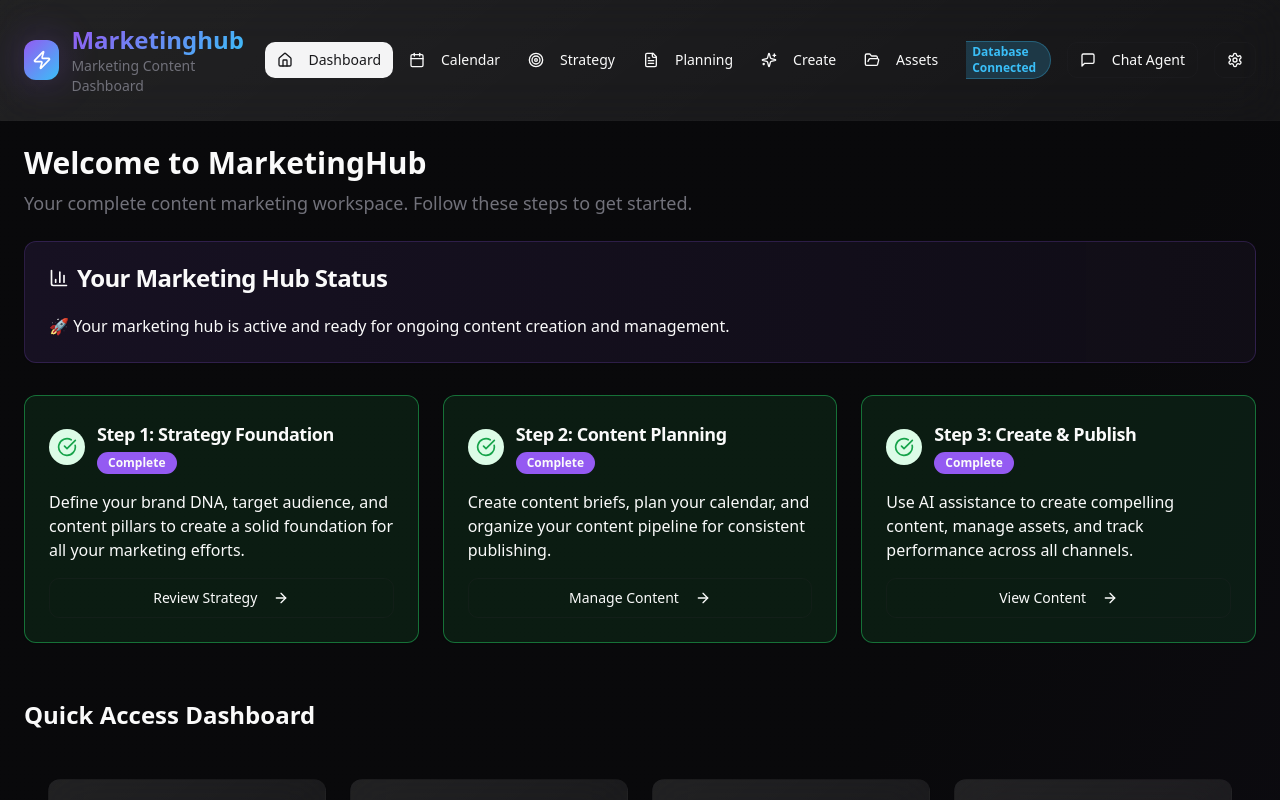
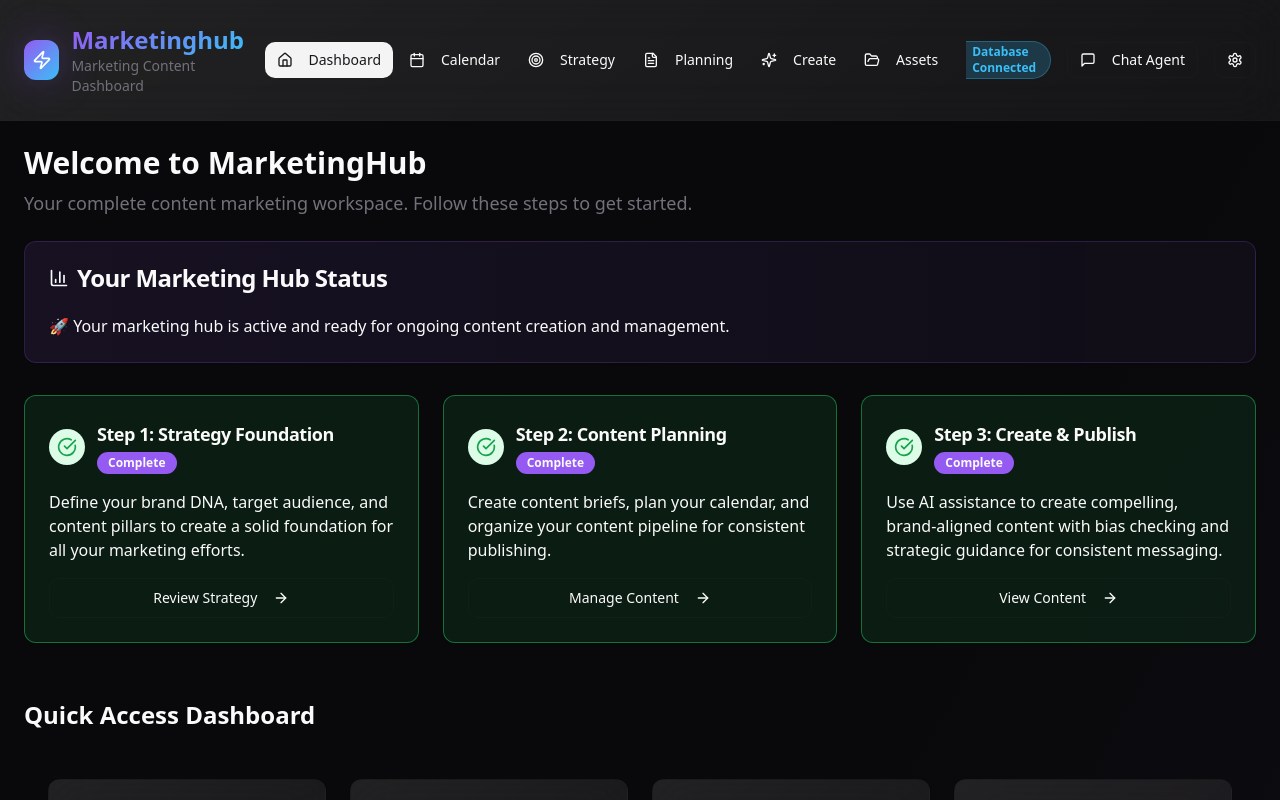
Before and after one commit to guidingv/n8n-spark-studio, a React (Vite) app: page / in a window 1280 px wide. Shown: the top 800 px of the page. Built offline with nearby package versions, Linux system fonts and the light colour scheme; the HTML template or start-up script is replaced by a standard one.

Commit message:
Update Step 3 description
Update the description for Step 3 to reflect content creation assistance rather than performance tracking.

```diff
--- a/src/pages/Index.tsx
+++ b/src/pages/Index.tsx
@@ -159,7 +159,7 @@ const Index = () => {
             <StepCard
               step={3}
               title="Create & Publish"
-              description="Use AI assistance to create compelling content, manage assets, and track performance across all channels."
+              description="Use AI assistance to create compelling, brand-aligned content with bias checking and strategic guidance for consistent messaging."
               icon={Edit3}
               status={getStepStatus(3)}
               action={hasCreatedContent ? "View Content" : "Start Creating"}
```
